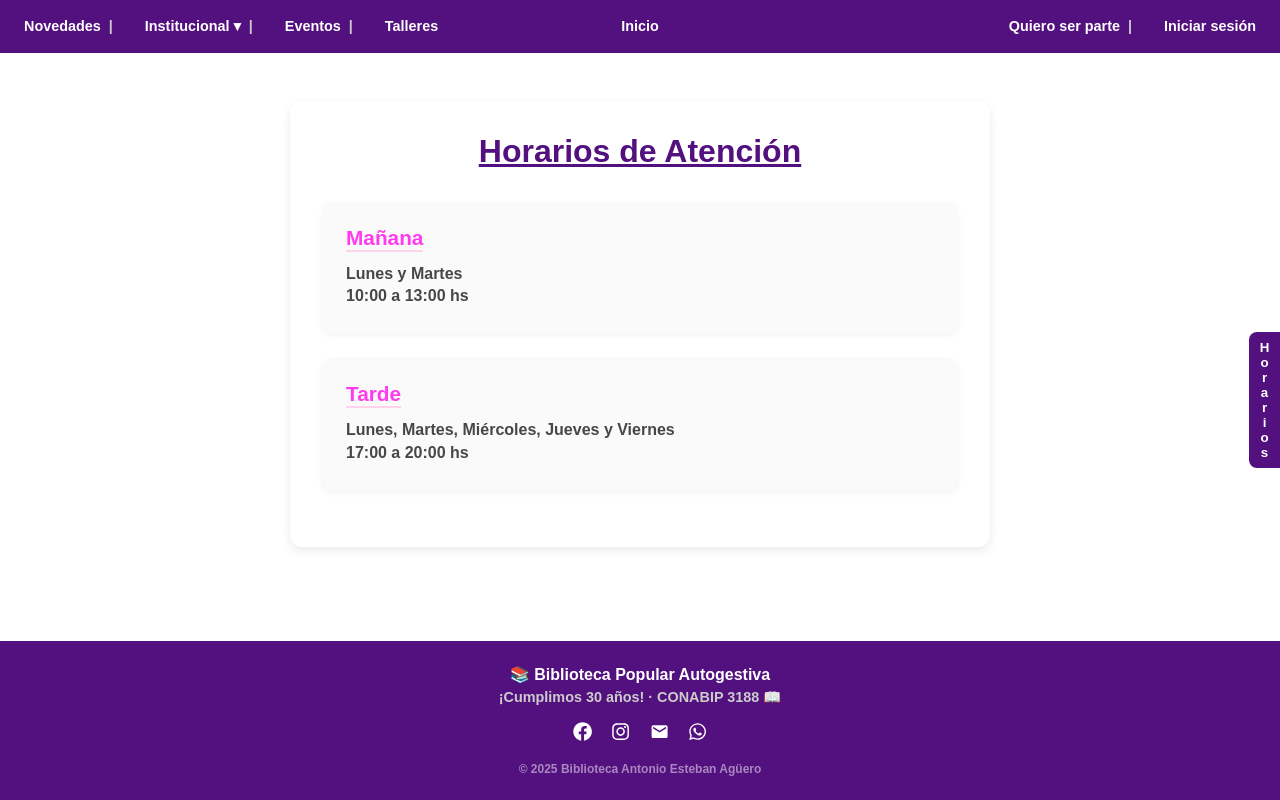
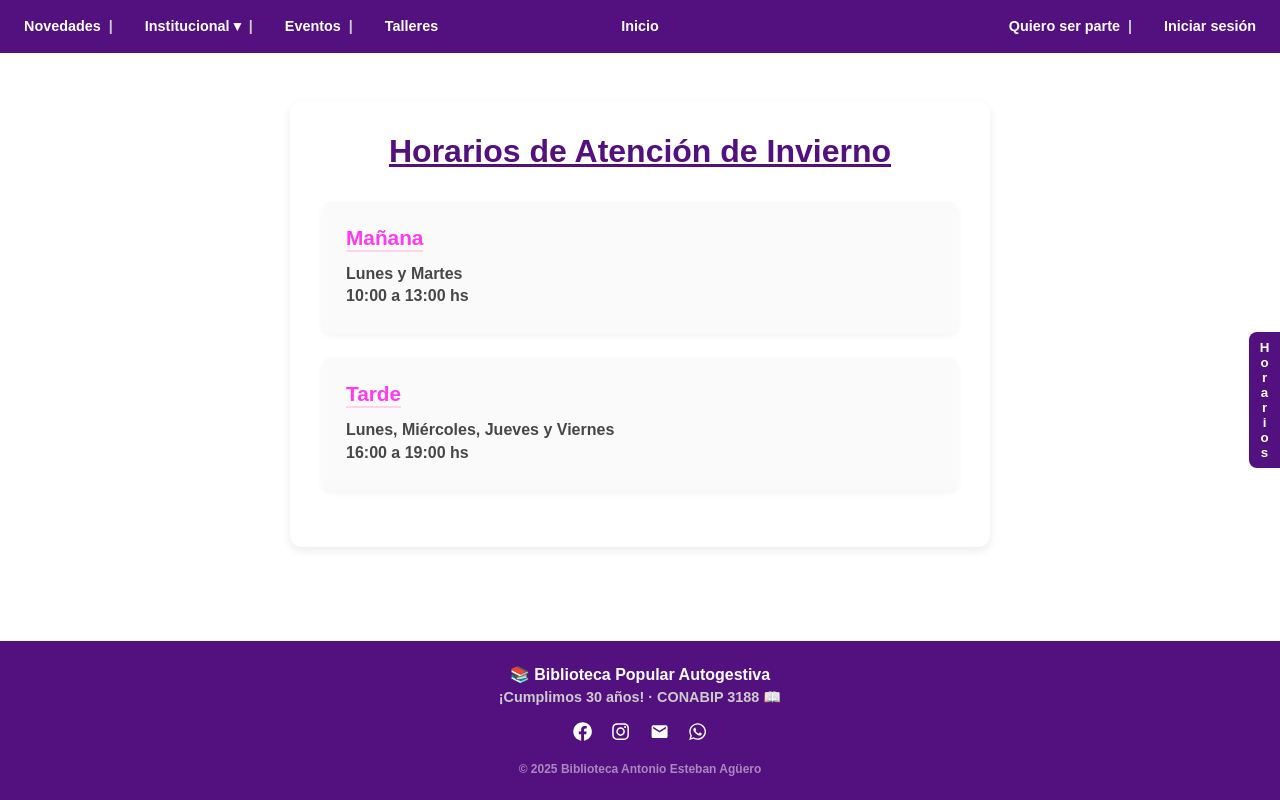
Before and after one commit to jzepol/BibliotecaV2, a Next.js app: page /institucionalidad/horarios in a window 1280 px wide. Built offline with nearby package versions, Linux system fonts and the light colour scheme.

Commit message:
update horarios
horario de invierno

```diff
--- a/src/app/institucionalidad/horarios/page.tsx
+++ b/src/app/institucionalidad/horarios/page.tsx
@@ -5,7 +5,7 @@ import '@/styles/HorariosPage.css'
 export default function HorariosPage() {
   return (
     <div className="horarios-container">
-      <h1>Horarios de Atención</h1>
+      <h1>Horarios de Atención de Invierno</h1>
 
       <div className="horario-bloque">
         <h2>Mañana</h2>
@@ -15,8 +15,8 @@ export default function HorariosPage() {
 
       <div className="horario-bloque">
         <h2>Tarde</h2>
-        <p>Lunes, Martes, Miércoles, Jueves y Viernes</p>
-        <p>17:00 a 20:00 hs</p>
+        <p>Lunes, Miércoles, Jueves y Viernes</p>
+        <p>16:00 a 19:00 hs</p>
       </div>
     </div>
   )
--- a/src/components/horarios/HorarioDesplegable.tsx
+++ b/src/components/horarios/HorarioDesplegable.tsx
@@ -20,7 +20,7 @@ export default function HorarioDesplegable() {
         <div className="horario-panel">
           <h3>📚 Horarios de Atención</h3>
           <p><strong>Mañana</strong>:<br />Lunes y Martes<br />10:00 a 13:00 hs</p>
-          <p><strong>Tarde</strong>:<br />Lunes, Martes, Miércoles, Jueves, Viernes<br />17:00 a 20:00 hs</p>
+          <p><strong>Tarde</strong>:<br />Lunes, Miércoles, Jueves, Viernes<br />16:00 a 19:00 hs</p>
         </div>
       )}
     </div>
```
